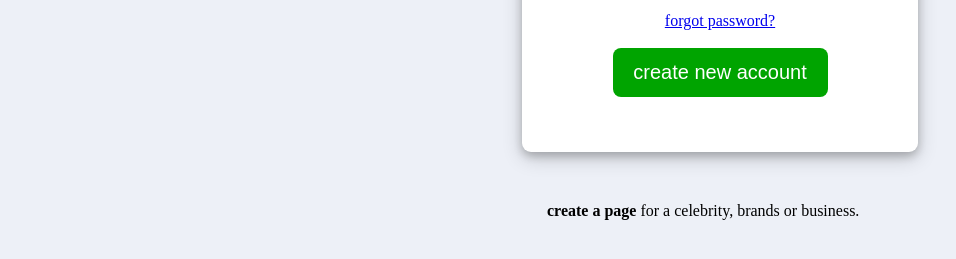
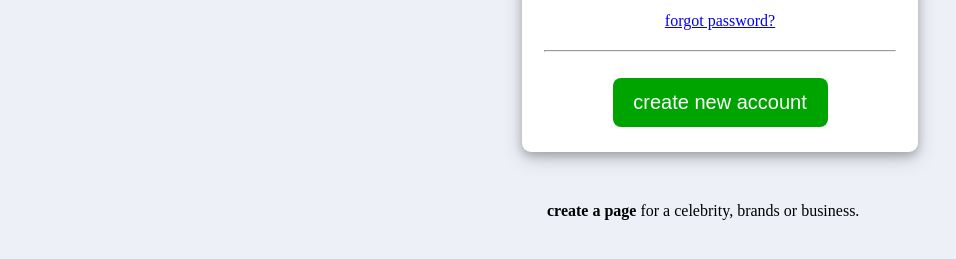
Before and after one commit to og-izzy/facebook-page-project, a plain HTML site: page index.html in a window 1280 px wide. Shown: the part 343-602 px from the top of the page, without its empty margins (186-1142 px from the left). Drawn offline with Linux system fonts and the light colour scheme.

Commit message:
added hr element in html and hr styles

```diff
--- a/index.html
+++ b/index.html
@@ -28,6 +28,7 @@
       <div class="a">
         <a href="http://www.facebook.com">forgot password?</a>
       </div>
+      <hr>
       <section class="btn">
         <button>create new account</button>
       </section>
--- a/style.css
+++ b/style.css
@@ -55,6 +55,11 @@ button {
   border-style: hidden;
 }
 
+hr {
+  width: 350px;
+  margin-top: 20px;
+}
+
 .a {
   margin-top: 15px;
 }
```
